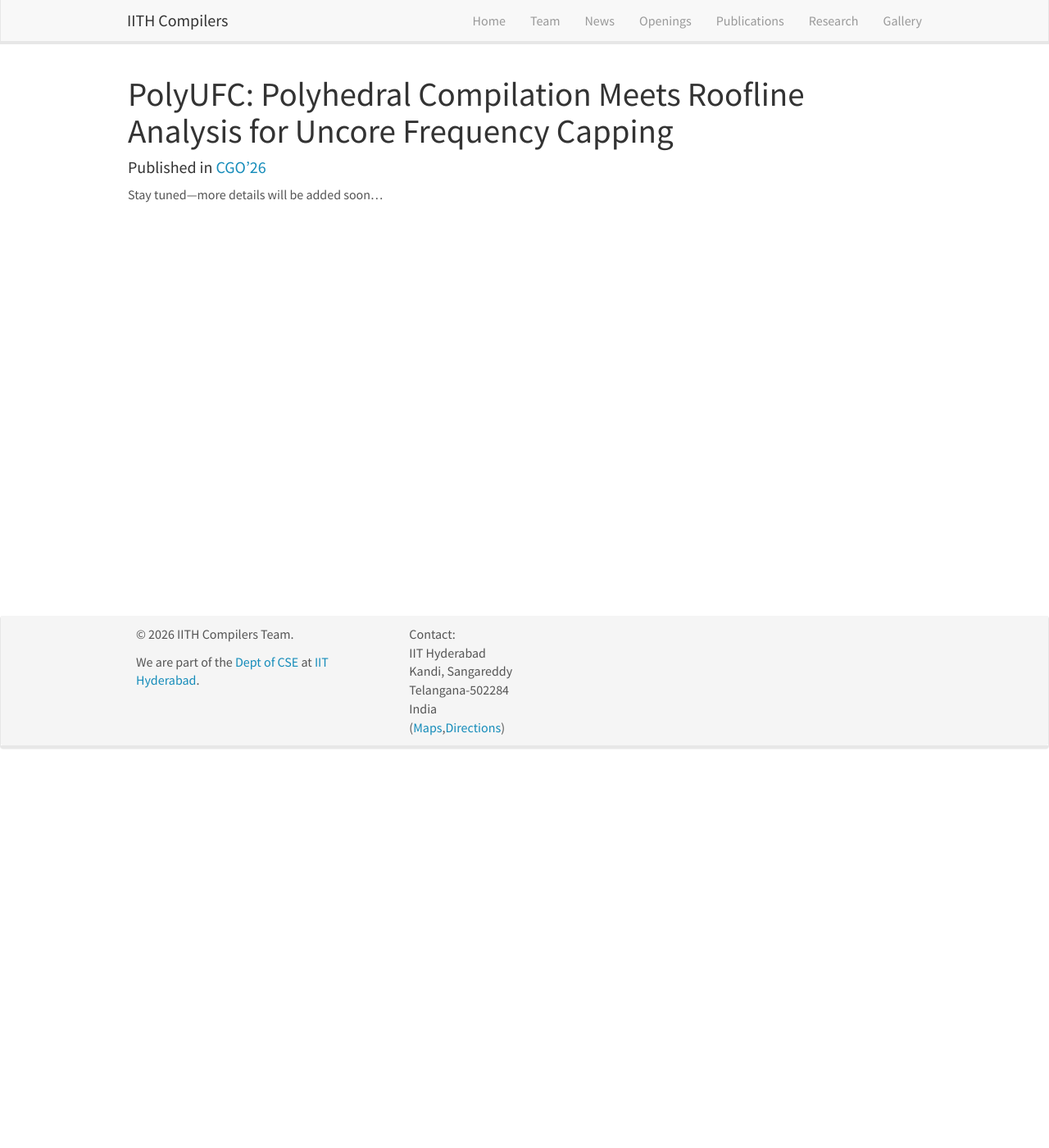
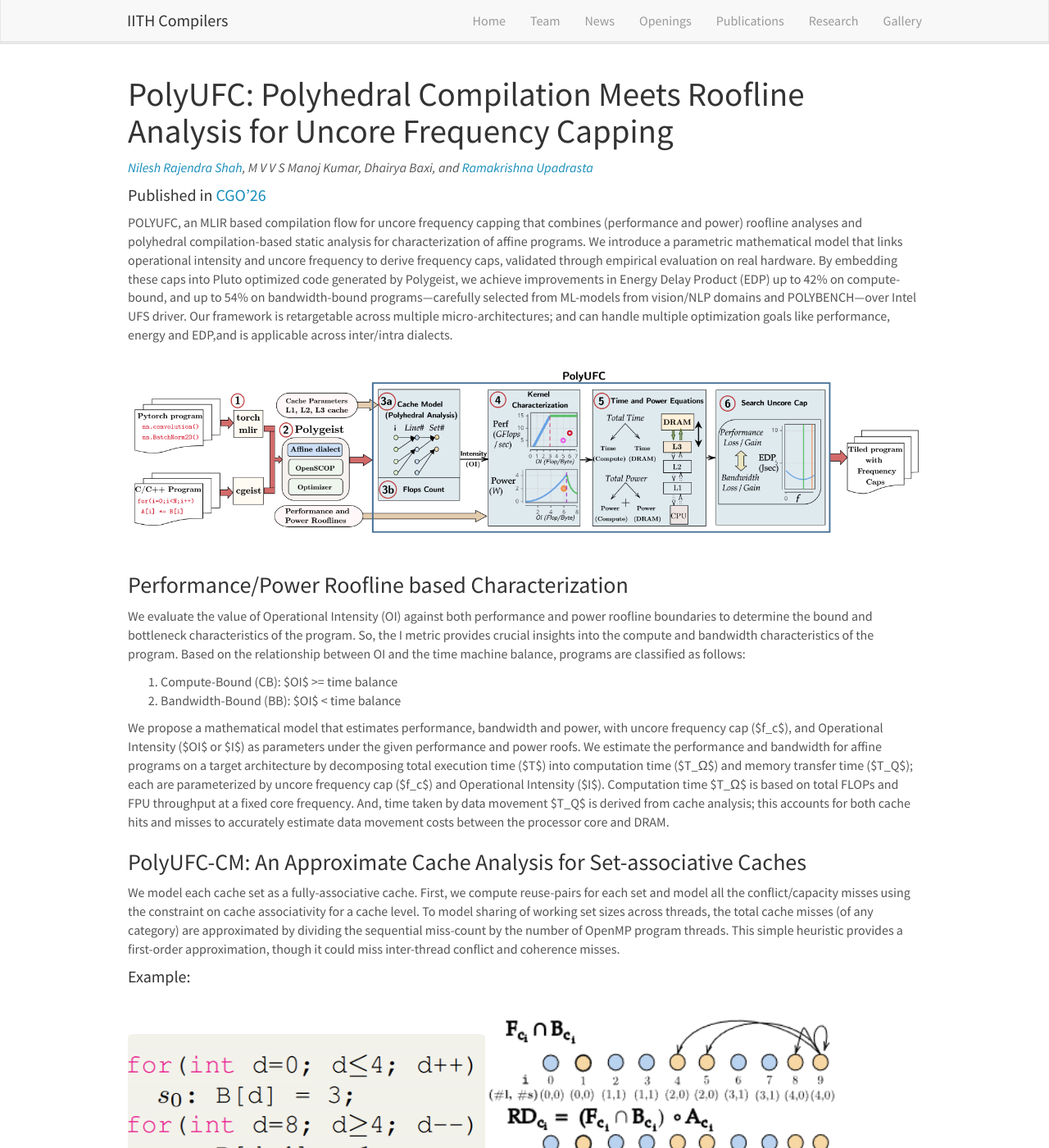
Before and after one commit to utpalbora/compilers.cse.iith.ac.in, a Jekyll site: the page built from _pages/polyufc.md, in a window 1280 px wide and 1400 px high. Shown: the whole window at 82% size. Built offline with Jekyll 4.4.1, drawn with Linux system fonts in a browser that asks for light colours; nearby versions of some CDN libraries; some of the changed text lies outside the part shown.

Commit message:
[Images] add initial version

```diff
--- a/_pages/polyufc.md
+++ b/_pages/polyufc.md
@@ -11,9 +11,37 @@ permalink: /projects/polyufc/
 
 
 # PolyUFC: Polyhedral Compilation Meets Roofline Analysis for Uncore Frequency Capping
-
+*[Nilesh Rajendra Shah](https://nileshshah21.github.io/){:target="_blank"}, M V V S Manoj Kumar, Dhairya Baxi, and [Ramakrishna Upadrasta](https://www.iith.ac.in/~ramakrishna){:target="_blank"}*
 
 #### Published in [CGO'26](#){:target="_blank"}
 
+POLYUFC, an MLIR based compilation flow for uncore frequency capping that combines (performance and power) roofline analyses and polyhedral compilation-based static analysis for characterization of affine programs. We introduce a parametric mathematical model that links operational intensity and uncore frequency to derive frequency caps, validated through empirical evaluation on real hardware. By embedding these caps into Pluto optimized code generated by Polygeist, we achieve improvements in Energy Delay Product (EDP) up to
+42% on compute-bound, and up to 54% on bandwidth-bound programs—carefully selected from ML-models from vision/NLP domains and POLYBENCH—over Intel UFS driver. Our framework is retargetable across multiple micro-architectures; and can handle multiple optimization goals like performance, energy and EDP,and is applicable across inter/intra dialects.
 
-Stay tuned—more details will be added soon...
+<figure>
+  <img src="{{ site.url }}{{ site.baseurl }}/images/projects/polyufc/polyufc_overview.png" width="100%">
+</figure>
+
+### Performance/Power Roofline based Characterization
+We evaluate the value of Operational Intensity (OI) against both performance and power roofline boundaries to determine the bound and bottleneck characteristics of the program. So, the I metric provides crucial insights into the compute and bandwidth characteristics of the program. Based on the relationship between OI and the time machine balance, programs are classified as follows:
+
+1. Compute-Bound (CB): $OI$ >= time balance
+2. Bandwidth-Bound (BB): $OI$ < time balance
+
+We propose a mathematical model that estimates performance, bandwidth and power, with uncore frequency cap ($f_c$), and Operational Intensity ($OI$ or $I$) as parameters under the given performance and power roofs. We estimate the performance and bandwidth for affine programs on a target architecture by decomposing total execution time ($T$) into computation time ($T_Ω$) and memory transfer time ($T_Q$); each are parameterized by uncore frequency cap ($f_c$) and Operational Intensity ($I$). Computation time $T_Ω$ is based on total FLOPs and FPU throughput at a fixed core frequency. And, time taken by data movement $T_Q$ is derived from cache analysis; this accounts for both cache hits and misses to accurately estimate data movement costs between the processor core and DRAM.
+
+### PolyUFC-CM: An Approximate Cache Analysis for Set-associative Caches
+We model each cache set as a fully-associative cache. First, we compute reuse-pairs for each set and model all the conflict/capacity misses using the constraint on cache associativity for a cache level. To model sharing of working set sizes across threads, the total cache misses (of any category) are approximated by dividing the sequential miss-count by the number of OpenMP program threads. This simple heuristic provides a first-order approximation, though it could miss inter-thread conflict and coherence misses.
+
+#### Example:
+![image]({{ site.url }}{{ site.baseurl }}/images/projects/polyufc/cacheexample.png){: style="float: left"; height="45%" width="45%"}
+![image]({{ site.url }}{{ site.baseurl }}/images/projects/polyufc/reusepairs.png){: style="float: left"; height="45%" width="45%"}
+
+### Uncore Frequency Capping per Loop-nest and Phase Change
+Analysis is fine-grain at affine IR with statement level characterization, and Application is at loop-nest level at affine/linalg IR. Based on the characterization, objective (EDP, Performance, Energy) and tuning parameters, searching is done using linear/binary search. For each CB loop-nest, we take minimum of uncore frequency caps obtained across all the statements. For each BB loop-nest, we take maximum of uncore frequency caps obtained across all the statements. For ML kernels (like conv2d and lm-head-matmul), we choose linalgOp-level granularity for frequency capping.
+
+#### sdpa from bert:
+![image]({{ site.url }}{{ site.baseurl }}/images/projects/polyufc/phasechange.png){: style="float: left"; height="100%" width="100%"}
+
+### Funding
+This work is supported by the Prime Minister’s Research Fellowship (PMRF) programme, Government of India, with additional funding from faculty grants provided by AMD, and Qualcomm.
```
Also changed, not shown: images/projects/polyufc/cacheexample.png (added), images/projects/polyufc/phasechange.png (added), images/projects/polyufc/polyufc_overview.png (added), images/projects/polyufc/reusepairs.png (added).
